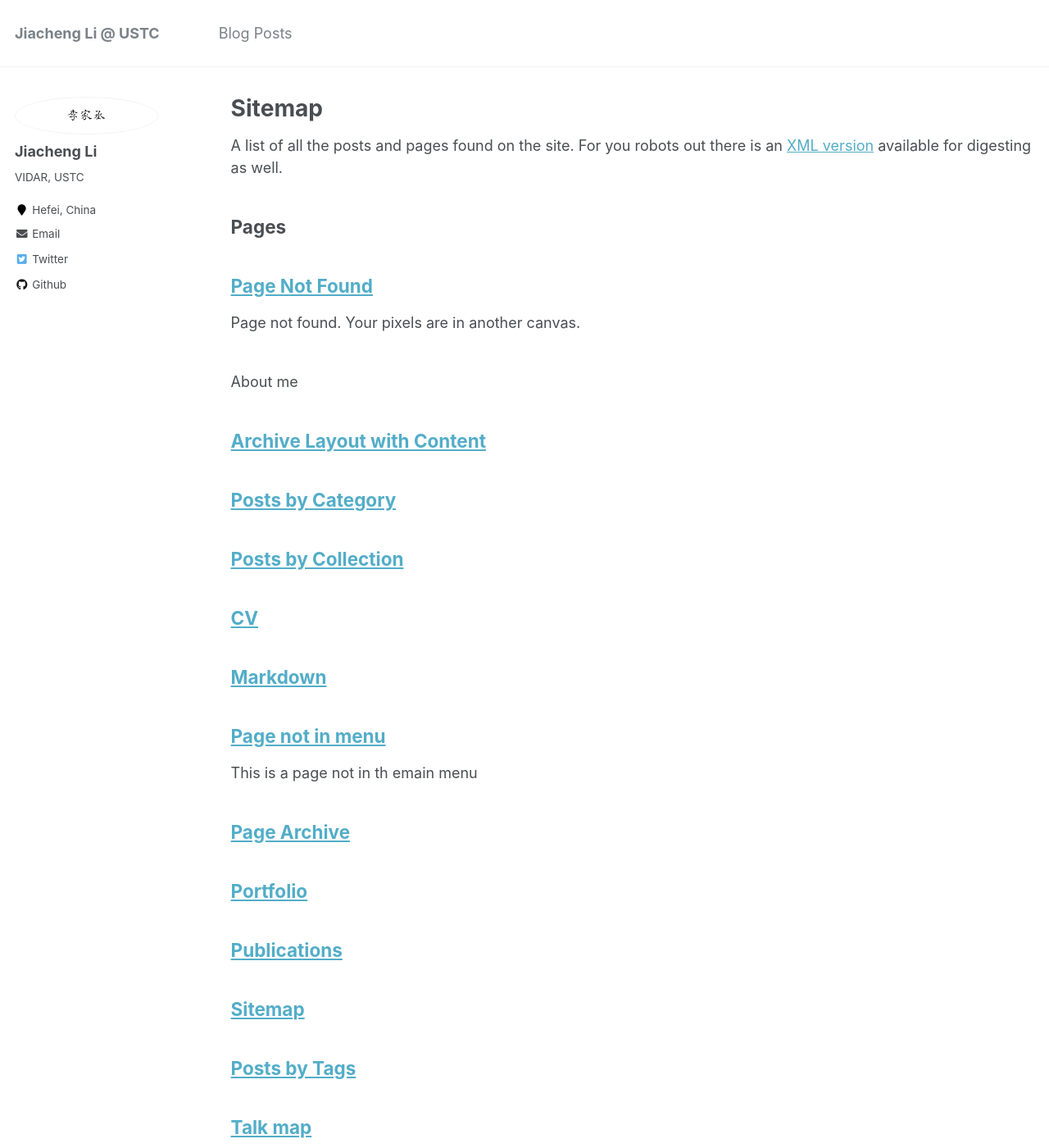
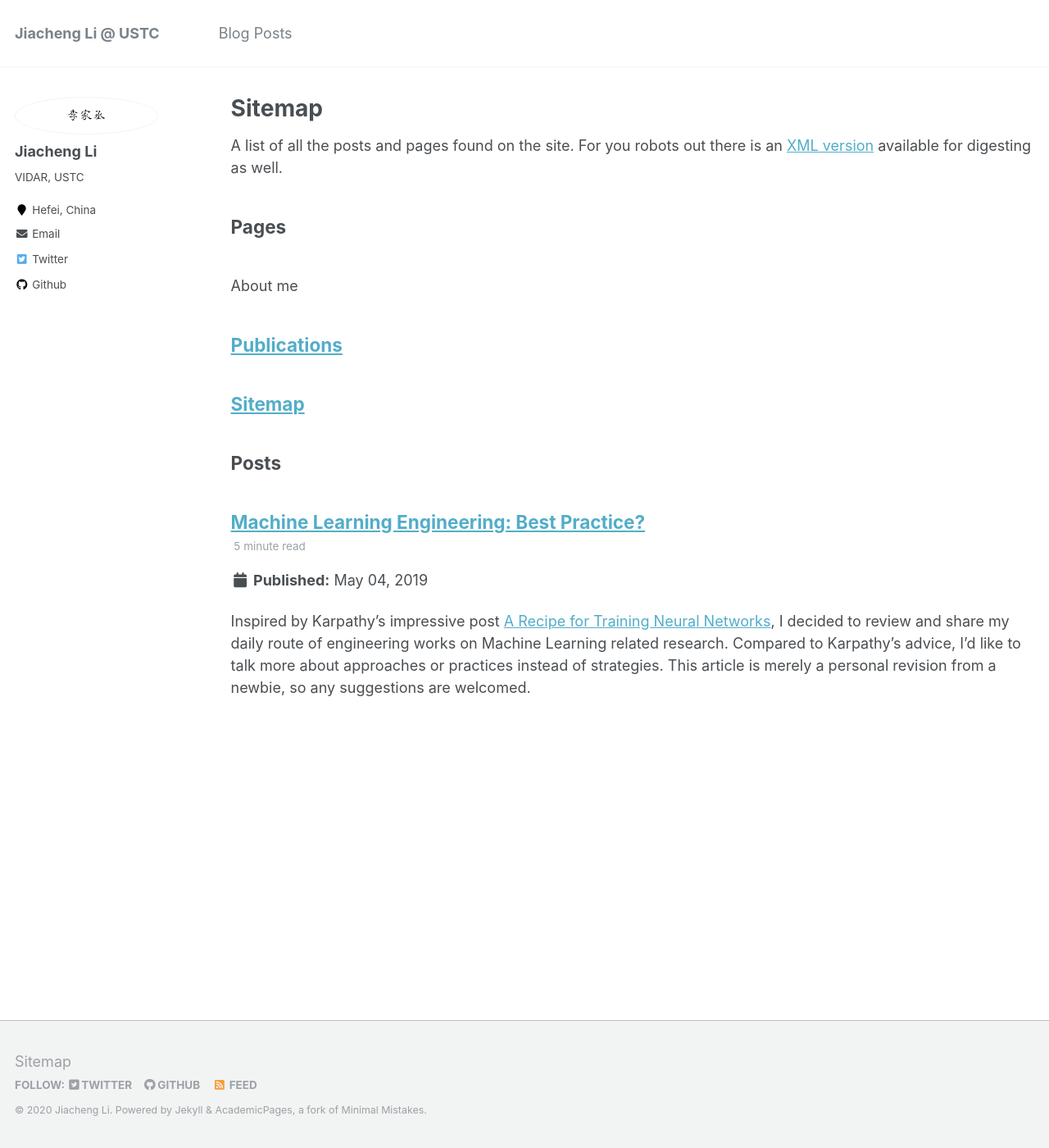
Before and after one commit to ddlee-cn/Academic-Homepage, a Jekyll site: the page built from _pages/sitemap.md, in a window 1280 px wide and 1400 px high. Shown: the whole window at 82% size. Built offline with Jekyll 4.4.1, drawn with Linux system fonts in a browser that asks for light colours; part of the change alters nothing that is shown; some of the changed text lies outside the part shown.

Commit message:
move unused parts out of _site

```diff
--- a/_config.yml
+++ b/_config.yml
@@ -146,6 +146,10 @@ exclude:
   - package.json
   - tmp
   - vendor
+  - markdown_generator
+  - talkmap
+  - talkmap.ipynb
+  - talkmap.py
 keep_files:
   - .git
   - .svn
```
Also changed, not shown: _drafts/404.md (renamed from _pages/404.md), _drafts/archive-layout-with-content.md (renamed from _pages/archive-layout-with-content.md), _drafts/category-archive.html (renamed from _pages/category-archive.html), _drafts/collection-archive.html (renamed from _pages/collection-archive.html), _drafts/cv.md (renamed from _pages/cv.md), _drafts/markdown.md (renamed from _pages/markdown.md), _drafts/non-menu-page.md (renamed from _pages/non-menu-page.md), _drafts/page-archive.html (renamed from _pages/page-archive.html), _drafts/portfolio.html (renamed from _pages/portfolio.html), _drafts/tag-archive.html (renamed from _pages/tag-archive.html), _drafts/talkmap.html (renamed from _pages/talkmap.html), _drafts/talks.html (renamed from _pages/talks.html), _drafts/teaching.html (renamed from _pages/teaching.html), _drafts/terms.md (renamed from _pages/terms.md), 1 more files, 3 other files.
